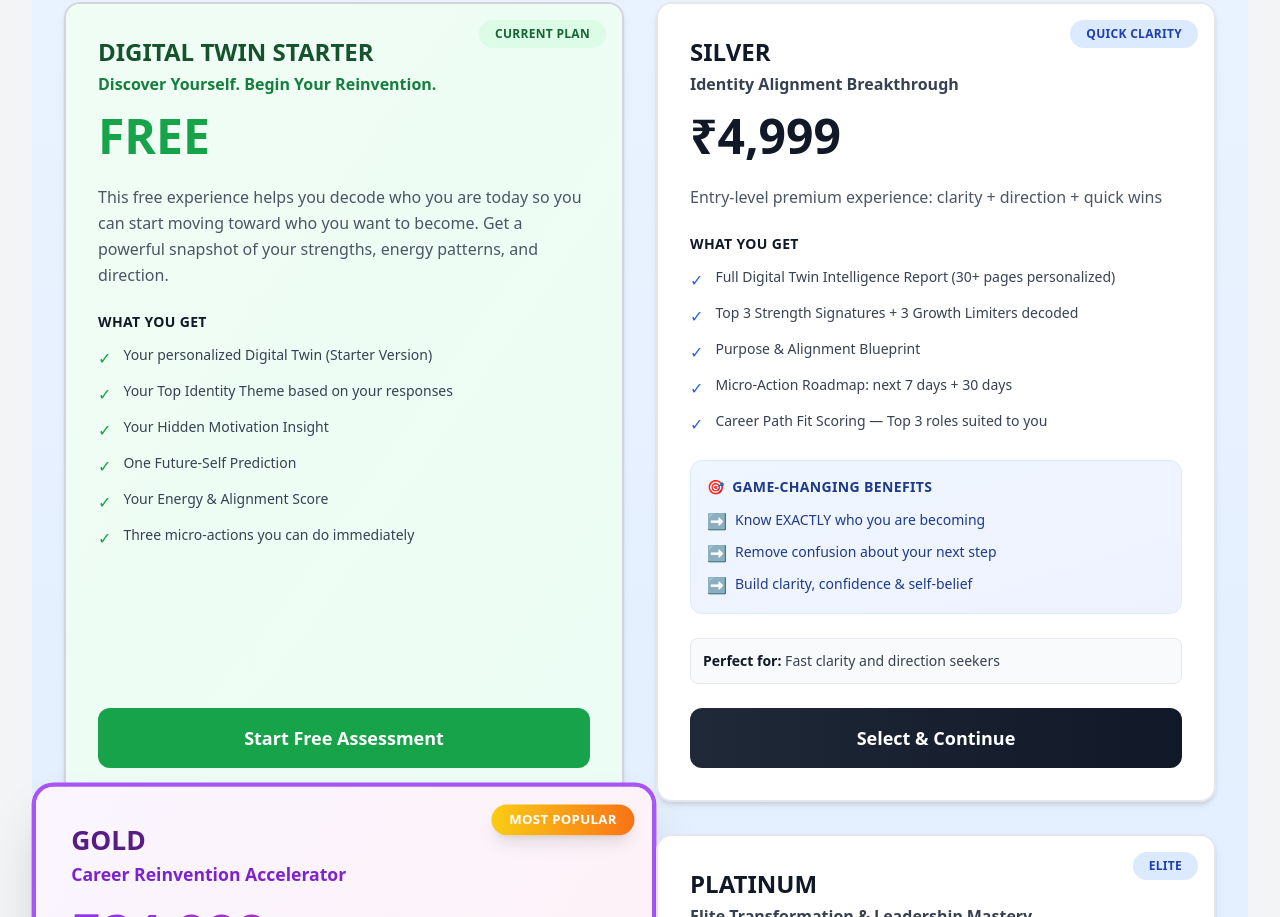
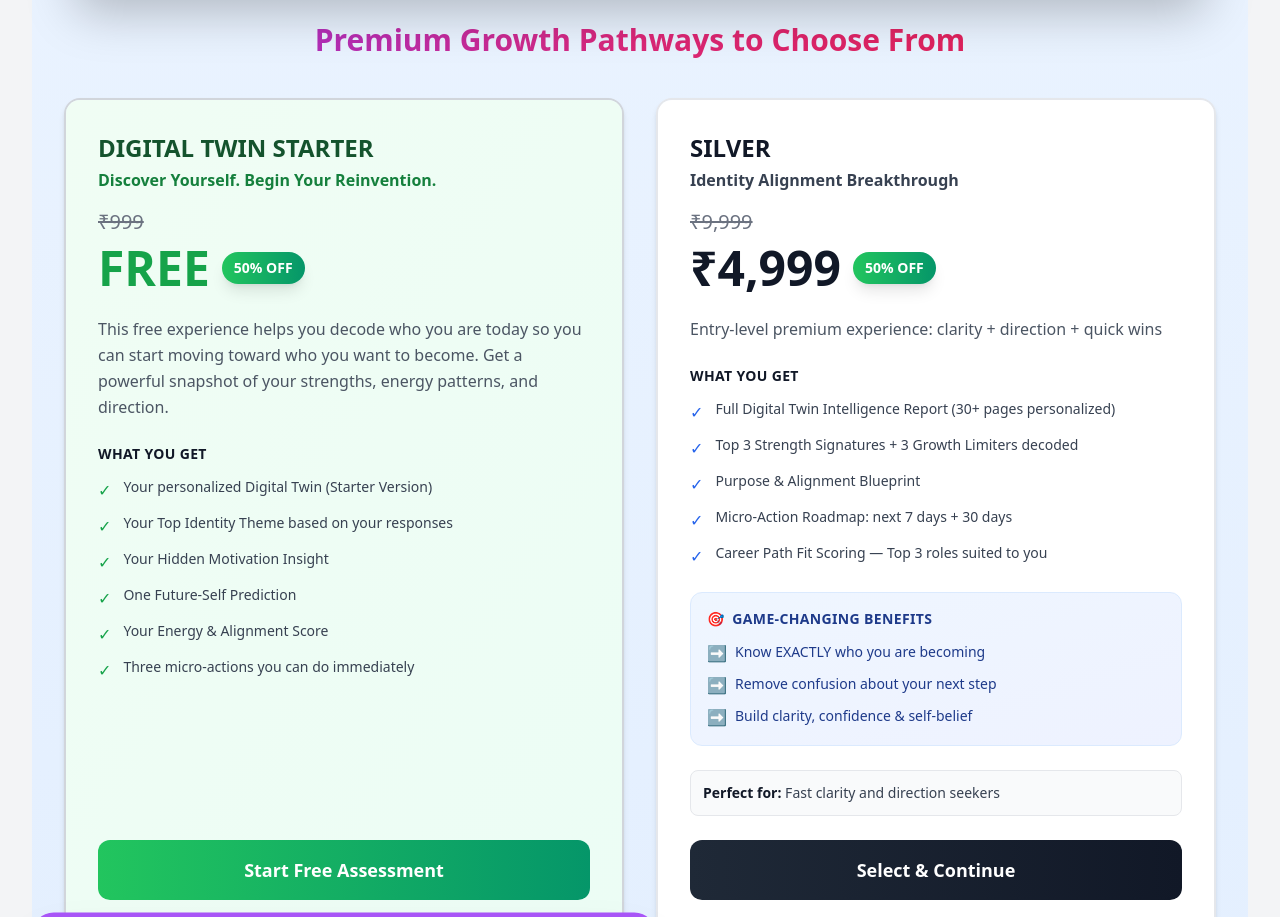
Before and after one commit to shivanichhabra4u10-cmyk/wingro, a React (Create React App) app in the folder client/: page /digital-twin in a window 1280 px wide. Shown: the part 1135-2052 px from the top of the page. Built offline with nearby package versions, Linux system fonts and the light colour scheme.

Commit message:
added 50% offer

```diff
--- a/client/src/components/DigitalTwinPricingPlans.tsx
+++ b/client/src/components/DigitalTwinPricingPlans.tsx
@@ -7,9 +7,11 @@ interface DigitalTwinPlan {
   title: string;
   subtitle: string;
   price: string;
+  oldPrice?: string;
   priceValue?: number;
   currency?: string;
   badge?: string;
+  badgeColor?: string;
   description: string;
   features: string[];
   benefits?: string[];
@@ -57,9 +59,11 @@ const DigitalTwinPricingPlans: React.FC<DigitalTwinPricingPlansProps> = ({ userI
       title: 'DIGITAL TWIN STARTER',
       subtitle: 'Discover Yourself. Begin Your Reinvention.',
       price: 'FREE',
+      oldPrice: '₹999',
       priceValue: 0,
       currency: 'INR',
-      badge: 'Current Plan',
+      badge: '50% OFF',
+      badgeColor: 'green',
       description: 'This free experience helps you decode who you are today so you can start moving toward who you want to become. Get a powerful snapshot of your strengths, energy patterns, and direction.',
       features: [
         'Your personalized Digital Twin (Starter Version)',
@@ -76,9 +80,11 @@ const DigitalTwinPricingPlans: React.FC<DigitalTwinPricingPlansProps> = ({ userI
       title: 'SILVER',
       subtitle: 'Identity Alignment Breakthrough',
       price: '₹4,999',
+      oldPrice: '₹9,999',
       priceValue: 4999,
       currency: 'INR',
-      badge: 'Quick Clarity',
+      badge: '50% OFF',
+      badgeColor: 'green',
       description: 'Entry-level premium experience: clarity + direction + quick wins',
       features: [
         'Full Digital Twin Intelligence Report (30+ pages personalized)',
@@ -99,9 +105,11 @@ const DigitalTwinPricingPlans: React.FC<DigitalTwinPricingPlansProps> = ({ userI
       title: 'GOLD',
       subtitle: 'Career Reinvention Accelerator',
       price: '₹24,999',
+      oldPrice: '₹49,999',
       priceValue: 24999,
       currency: 'INR',
-      badge: 'Most Popular',
+      badge: '50% OFF',
+      badgeColor: 'green',
       highlighted: true,
       description: 'Deep guided transition into your next role or version',
       features: [
@@ -126,9 +134,11 @@ const DigitalTwinPricingPlans: React.FC<DigitalTwinPricingPlansProps> = ({ userI
       title: 'PLATINUM',
       subtitle: 'Elite Transformation & Leadership Mastery',
       price: '₹74,999',
+      oldPrice: '₹1,49,999',
       priceValue: 74999,
       currency: 'INR',
-      badge: 'Elite',
+      badge: '50% OFF',
+      badgeColor: 'green',
       description: 'Your Digital Twin evolves into your Performance Co-Pilot',
       features: [
         'Everything in Gold',
@@ -162,6 +172,15 @@ const DigitalTwinPricingPlans: React.FC<DigitalTwinPricingPlansProps> = ({ userI
 
           <div className="relative z-10">
             <div className="text-center mb-8">
+              {/* Single 50% OFF Banner */}
+              <div className="inline-flex items-center gap-3 mb-6 bg-gradient-to-r from-green-500 via-emerald-500 to-green-600 text-white px-6 py-3 rounded-xl shadow-2xl transform hover:scale-105 transition-all animate-pulse">
+                <span className="text-3xl">🎉</span>
+                <div className="text-left">
+                  <p className="text-2xl font-black tracking-tight">50% OFF</p>
+                  <p className="text-xs font-semibold opacity-90">Limited Time Offer on All Programs</p>
+                </div>
+                <span className="text-3xl">🎉</span>
+              </div>
 
               <h3 className="text-3xl md:text-4xl font-black mb-4 drop-shadow-lg">
                 Explore Our Full Program Magazines
@@ -326,18 +345,10 @@ const DigitalTwinPricingPlans: React.FC<DigitalTwinPricingPlansProps> = ({ userI
             } ${selectedPlan === plan.id ? 'ring-4 ring-blue-500' : ''}`}
             onClick={() => setSelectedPlan(plan.id)}
           >
-            {/* Badge */}
-            {plan.badge && (
-              <div
-                className={`absolute top-4 right-4 px-4 py-1.5 rounded-full text-xs font-bold uppercase tracking-wide ${
-                  plan.highlighted
-                    ? 'bg-gradient-to-r from-yellow-400 to-orange-500 text-white shadow-lg'
-                    : plan.isFree
-                    ? 'bg-green-100 text-green-800'
-                    : 'bg-blue-100 text-blue-800'
-                }`}
-              >
-                {plan.badge}
+            {/* Badge - Show Most Popular for Gold at top-right */}
+            {plan.highlighted && (
+              <div className="absolute top-4 right-4 px-4 py-1.5 rounded-full text-xs font-bold uppercase tracking-wide bg-gradient-to-r from-yellow-400 to-orange-500 text-white shadow-lg">
+                🔥 MOST POPULAR
               </div>
             )}
 
@@ -379,6 +390,12 @@ const DigitalTwinPricingPlans: React.FC<DigitalTwinPricingPlansProps> = ({ userI
 
               {/* Price */}
               <div className="mb-6">
+                {plan.oldPrice && (
+                  <div className="text-xl text-gray-500 line-through mb-2">
+                    {plan.oldPrice}
+                  </div>
+                )}
+                <div className="flex items-center gap-3">
                   <div
                     className={`text-5xl font-black ${
                       plan.highlighted
@@ -389,6 +406,12 @@ const DigitalTwinPricingPlans: React.FC<DigitalTwinPricingPlansProps> = ({ userI
                     }`}
                   >
                     {plan.price}
+                  </div>
+                  {plan.badgeColor === 'green' && plan.badge && (
+                    <span className="bg-gradient-to-r from-green-500 to-emerald-600 text-white text-sm font-bold px-3 py-1.5 rounded-full shadow-lg">
+                      {plan.badge}
+                    </span>
+                  )}
                 </div>
               </div>
 
@@ -471,8 +494,8 @@ const DigitalTwinPricingPlans: React.FC<DigitalTwinPricingPlansProps> = ({ userI
                 <button
                   className={`w-full py-4 rounded-xl font-bold text-lg transition-all ${
                     onPlanSelect
-                      ? 'bg-green-600 hover:bg-green-700 text-white cursor-pointer hover:shadow-xl'
-                      : 'bg-green-100 text-green-800 border-2 border-green-300'
+                      ? 'bg-gradient-to-r from-green-500 to-emerald-600 hover:from-green-600 hover:to-emerald-700 text-white cursor-pointer hover:shadow-xl'
+                      : 'bg-gradient-to-r from-green-500 to-emerald-600 text-white border-2 border-green-400'
                   } ${isProcessing ? 'opacity-50 cursor-not-allowed' : ''}`}
                   onClick={(e) => {
                     if (onPlanSelect) {
@@ -482,7 +505,7 @@ const DigitalTwinPricingPlans: React.FC<DigitalTwinPricingPlansProps> = ({ userI
                   }}
                   disabled={isProcessing || !onPlanSelect}
                 >
-                  {onPlanSelect ? (isProcessing ? 'Processing...' : 'Start Free Assessment') : '✓ You\'re Viewing This Now'}
+                  {onPlanSelect ? (isProcessing ? 'Processing...' : 'Start Free Assessment') : '✓ Active - 50% OFF Applied'}
                 </button>
               )}
             </div>
```
Lines whose indentation alone changed are shown as unchanged.
